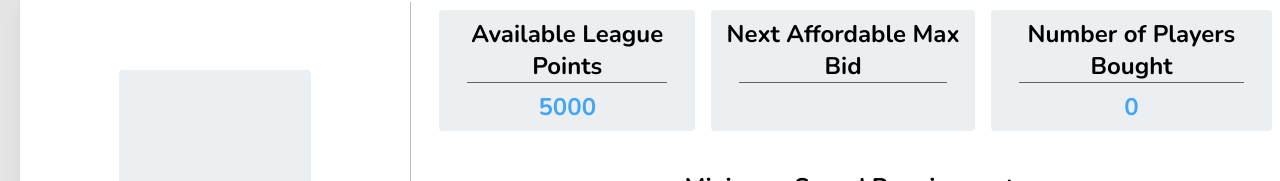
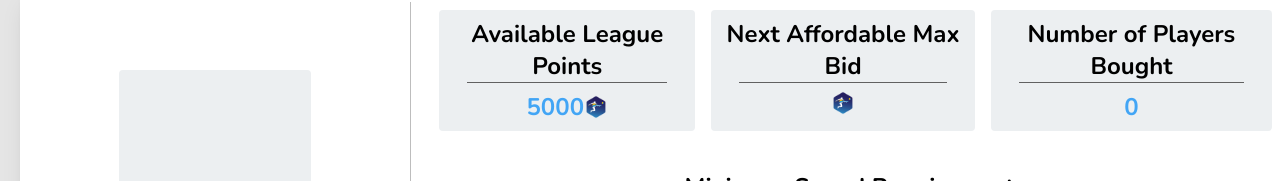
Before and after one commit to zorojuro75/league-of-engineers, a Next.js app: page /teams in a window 1280 px wide. Shown: the part 166-347 px from the top of the page. Built offline with nearby package versions, Linux system fonts and the light colour scheme; no server answers; the database is empty.

Commit message:
done with auction?

```diff
--- a/app/auction/components/auctionRules.tsx
+++ b/app/auction/components/auctionRules.tsx
@@ -66,7 +66,7 @@ const AuctionRules = (props: Props) => {
           </div>
         </div>
         <div>
-          <span className="font-semibold">Manager Playing:</span> Managers have the option to play as a player in their team&apos;s lineup, but it comes at a cost. They need to deduct 600 League Points from their total points if they choose to play. In this case, the team will require to buy atleast 6 more players instead of 7 because the manager will be playing.
+          <span className="font-semibold">Manager Playing:</span> Managers have the option to play as a player in their team&apos;s lineup, but it comes at a cost. They need to deduct 700 League Points from their total points if they choose to play. In this case, the team will require to buy atleast 6 more players instead of 7 because the manager will be playing.
           <div>
             <span className="font-semibold">Example:</span> If you decide to play as a manager-player, you&apos;ll have 700 fewer League Points available for bidding, and your team will need to purchase atleast 6 more players to complete the lineup.
           </div>
--- a/app/teams/components/PlayerInfo.tsx
+++ b/app/teams/components/PlayerInfo.tsx
@@ -1,5 +1,5 @@
-import supabase from '@/config/supabase';
-import React, { useEffect, useState } from 'react'
+import supabase from "@/config/supabase";
+import React, { useEffect, useState } from "react";
 type Player = {
   id: number;
   name: string;
@@ -16,13 +16,14 @@ type Player = {
   verified: boolean;
 };
 type Props = {
-    playerID: number
-}
+  playerID: number;
+  price: number;
+};
 
 const PlayerInfo = (props: Props) => {
-    const [error, setError] = useState<string | null>(null)
-    const [player, setPlayer] = useState<Player | null>(null)
-    useEffect(()=>{
+  const [error, setError] = useState<string | null>(null);
+  const [player, setPlayer] = useState<Player | null>(null);
+  useEffect(() => {
     async function fetchPlayer() {
       try {
         const { data, error } = await supabase
@@ -41,25 +42,31 @@ const PlayerInfo = (props: Props) => {
         console.error("An unexpected error occurred:", e);
       }
     }
-          fetchPlayer()
-    },[props.playerID])
+    fetchPlayer();
+  }, [props.playerID]);
   return (
     <>
-        {player?
+      {player ? (
         <div className="flex flex-col items-center justify-center text-sm md:bg-white bg-blue-gray-50 md:w-auto w-[200px] py-5 my-2 rounded shadow-2xl md:shadow-none md:py-0 md:my-0">
           <img
             className="object-center object-cover rounded-full h-28 w-28"
             src={player.image}
             alt="photo"
           />
-        <div className='font-bold h-10 text-center flex items-center'>{player.name}</div>
-        <div className='text-center'>{player.position}</div>
-        <div className='text-center'>{player.department}</div>
-        <div className='text-center'>{player.rating}</div>
-      </div>:null
-      }
+          <div className="font-bold h-10 text-center flex items-center">
+            {player.name}
+          </div>
+          <div className="text-center">{player.position}</div>
+          <div className="text-center">{player.department}</div>
+          <div className="text-center">{player.rating}</div>
+          <div className="text-center flex items-center justify-center">
+            {props.price}
+            <img src="favicon.png" className="h-6 w-6" />
+          </div>
+        </div>
+      ) : null}
     </>
-  )
-}
+  );
+};
 
-export default PlayerInfo
+export default PlayerInfo;
--- a/app/teams/components/Team.tsx
+++ b/app/teams/components/Team.tsx
@@ -2,7 +2,9 @@
 import supabase from "@/config/supabase";
 import Link from "next/link";
 import React, { useEffect, useState } from "react";
-type Props = {};
+type Props = {
+
+};
 type Team = {
   teamID: number;
   teamName: String;
--- a/app/teams/components/TeamDetails.tsx
+++ b/app/teams/components/TeamDetails.tsx
@@ -162,14 +162,18 @@ const TeamDetails = () => {
             <div className="text-center bg-blue-gray-50 rounded m-2 p-2">
               <div className="font-bold">Available League Points</div>
               <div className="border-b border-gray-700 mx-5 mb-2"></div>
-              <div className="text-blue-400 font-semibold">
+              <div className="text-blue-400 font-semibold flex justify-center items-center">
                 {5000 - totalSpend}
+                <img src="favicon.png" className="h-6 w-6" />
               </div>
             </div>
             <div className="text-center bg-blue-gray-50 rounded m-2 p-2">
               <div className="font-bold">Next Affordable Max Bid</div>
               <div className="border-b border-gray-700 mx-5 mb-2"></div>
-              <div className="text-blue-400 font-semibold">{team?.maxBid}</div>
+              <div className="text-blue-400 font-semibold flex justify-center items-center">
+                {team?.maxBid}
+                <img src="favicon.png" className="h-6 w-6" />
+              </div>
             </div>
             <div className="text-center bg-blue-gray-50 rounded m-2 p-2">
               <div className="font-bold">Number of Players Bought</div>
@@ -217,7 +221,11 @@ const TeamDetails = () => {
         </div>
         {players
           ? players.map((player) => (
-              <PlayerInfo key={player.playerID} playerID={player.playerID} />
+              <PlayerInfo
+                key={player.playerID}
+                playerID={player.playerID}
+                price={player.playerPrice}
+              />
             ))
           : null}
       </div>
```
Lines whose indentation alone changed are shown as unchanged.
